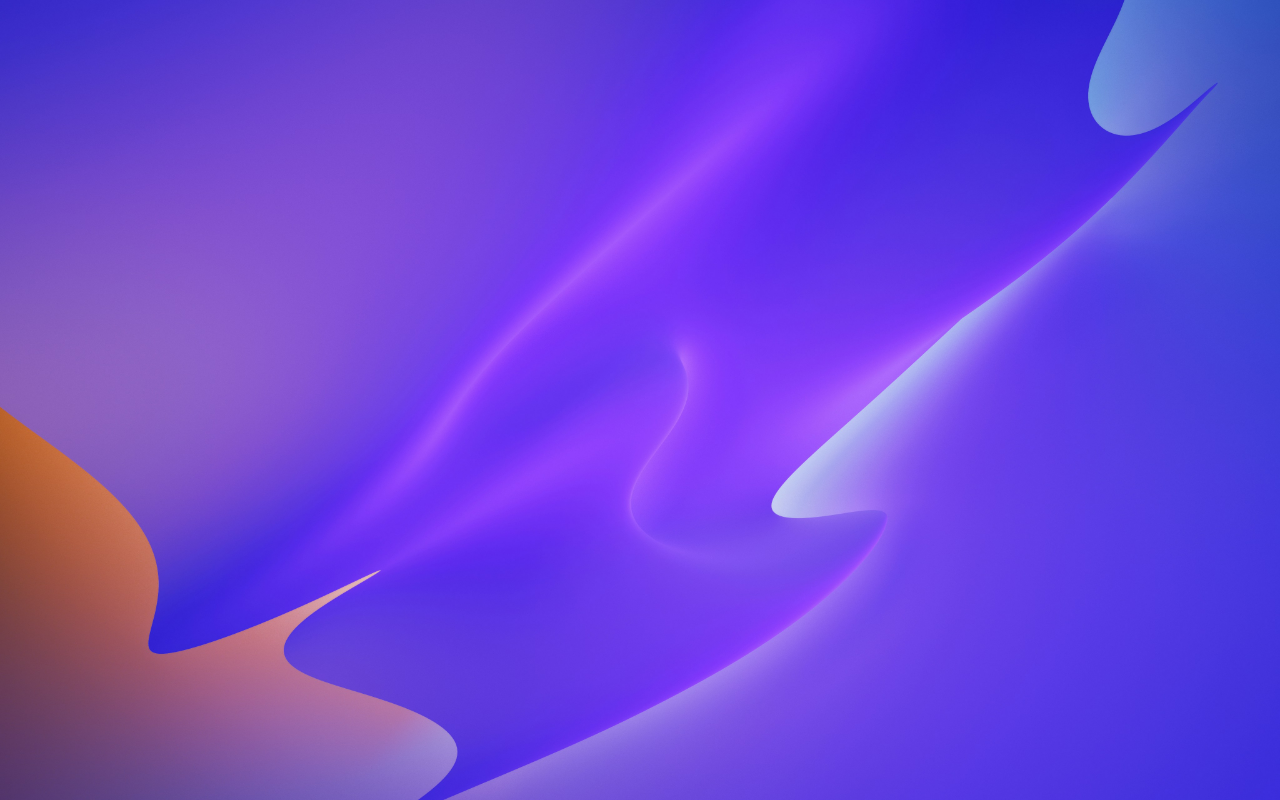
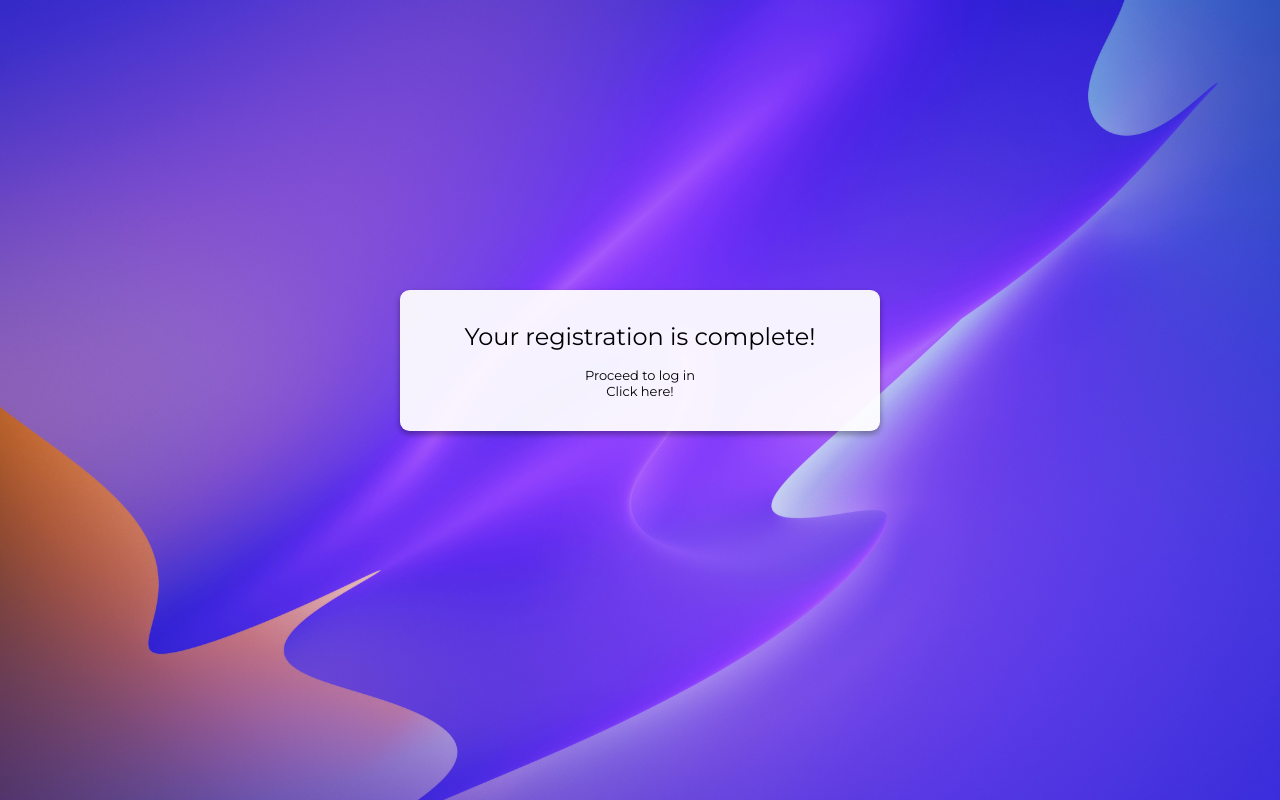
Before and after one commit to RuAhTo/Backend-del-1, a React (Vite) app in the folder frontend/: page /registered in a window 1280 px wide. Before the commit this address had no page. Built offline with nearby package versions, Linux system fonts and the light colour scheme.

Commit message:
registration page, show loading

```diff
--- a/frontend/src/App.tsx
+++ b/frontend/src/App.tsx
@@ -5,6 +5,7 @@ import SignUp from "./pages/Signup"
 import {Routes, Route} from 'react-router-dom'
 import { Navigate } from 'react-router-dom';
 import { AuthProvider, useAuth } from './components/auth/AuthProvider'; // Importera AuthProvider
+import Registered from "./pages/Registered"
 
 interface ProtectedRouteProps {
   children: ReactNode;
@@ -30,6 +31,7 @@ function App() {
           <Route path="/" element={<ProtectedRoute><MainPage/></ProtectedRoute>} />
           <Route path="/signup" element={<SignUp/>}/>
           <Route path="/login" element={<LogIn/>}/>
+          <Route path="/registered" element={<Registered/>}/>
         </Routes>
       </AuthProvider>
     </>
--- a/frontend/src/components/MainHeader.tsx
+++ b/frontend/src/components/MainHeader.tsx
@@ -16,12 +16,12 @@ export default function MainHeader({ addTodo }: MainHeaderProps) {
     return (
         <div className="main-header">
             <div>
-                <h4>Make it happen!</h4>
+                <h4></h4>
             </div>
             <div className="main-header-btn-container">
                 <button className="header-btn" onClick={openModal}><FaPlusCircle className='btn-icon'/></button>
                 <button className="header-btn">Account</button>
-                <button className="header-btn"><FaQuestionCircle className='btn-icon'/></button>
+                {/* <button className="header-btn"><FaQuestionCircle className='btn-icon'/></button> */}
             </div>
             <AddModal isOpen={isModalOpen} closeModal={closeModal} addTodo={addTodo} />
         </div>
--- a/frontend/src/index.css
+++ b/frontend/src/index.css
@@ -15,3 +15,7 @@ body{
   background-repeat: no-repeat; /* Förhindrar att bilden upprepas */
   height: 100vh; /* Ser till att hela sidan täcks */
 }
+
+h1, h2{
+  font-weight: 400;
+}
--- a/frontend/src/pages/MainPage.css
+++ b/frontend/src/pages/MainPage.css
@@ -19,8 +19,8 @@ main{
 .main-header-btn-container{
     display: flex;
     justify-content: space-evenly;
-    gap: 1rem;
-    width: 15%;
+    width: 10%;
+    margin-right: .2rem;
 }
 
 .main-header-btn-container button{
--- /dev/null
+++ b/frontend/src/pages/Registered.tsx
@@ -0,0 +1,23 @@
+import { Link } from "react-router-dom"
+import './Auth.css'
+
+export default function Registered() {
+
+return(
+    <>
+    <header>
+        {/* <h1>Welcome!</h1> */}
+    </header>
+    <main>
+        <div className="auth-container">
+            <h2>Your registration is complete!</h2>
+
+            <div className="auth-link-container">
+                <p>Proceed to log in</p>
+                <Link to="/login">Click here!</Link>
+            </div>
+        </div>
+        </main>
+    </>
+)
+}
--- a/frontend/src/pages/Signup.tsx
+++ b/frontend/src/pages/Signup.tsx
@@ -6,9 +6,18 @@ export default function SignIn() {
     const [username, setUsername] = useState('')
     const [password, setPassword] = useState('')
     const [email, setEmail] = useState('')
-    const navigate = useNavigate(); // Använd useNavigate för att navigera
+    const [loading, setLoding] = useState(false)
+    const navigate = useNavigate();
 
     const handleSignup = async (event: React.FormEvent) => {
+
+                // Kontrollera att alla fält är ifyllda
+        if (!username || !password || !email) {
+            alert('Alla fält måste fyllas i.');
+            return;
+        }
+
+        setLoding(true);
 
         event.preventDefault();
         try {
@@ -27,13 +36,14 @@ export default function SignIn() {
             if (response.ok) {
                 const data = await response.json();
                 console.log('response ok', data);
-                alert(`User ${data.username} created`);
-                navigate('/login'); // Navigera till huvudsidan
+                navigate('/registered'); // Navigera till huvudsidan
             } else {
                 throw new Error('Something went wrong ¯\\_(ツ)_/¯');
             }
         } catch (error) {
             console.log('Error', error);
+        } finally{
+            setLoding(false)
         }
 }
 
@@ -79,9 +89,12 @@ return(
                     />
                 </div>
                 <div className="auth-btn-container">
-                    <button type="submit">Submit</button>
-                </div>
+                            <button type="submit" disabled={loading}>
+                                {loading ? 'Loading...' : 'Submit'}
+                            </button>
+                        </div>
             </form>
+
             <div className="auth-link-container">
                 <p>Already a member?</p>
                 <Link to="/login">Click here!</Link>
```
